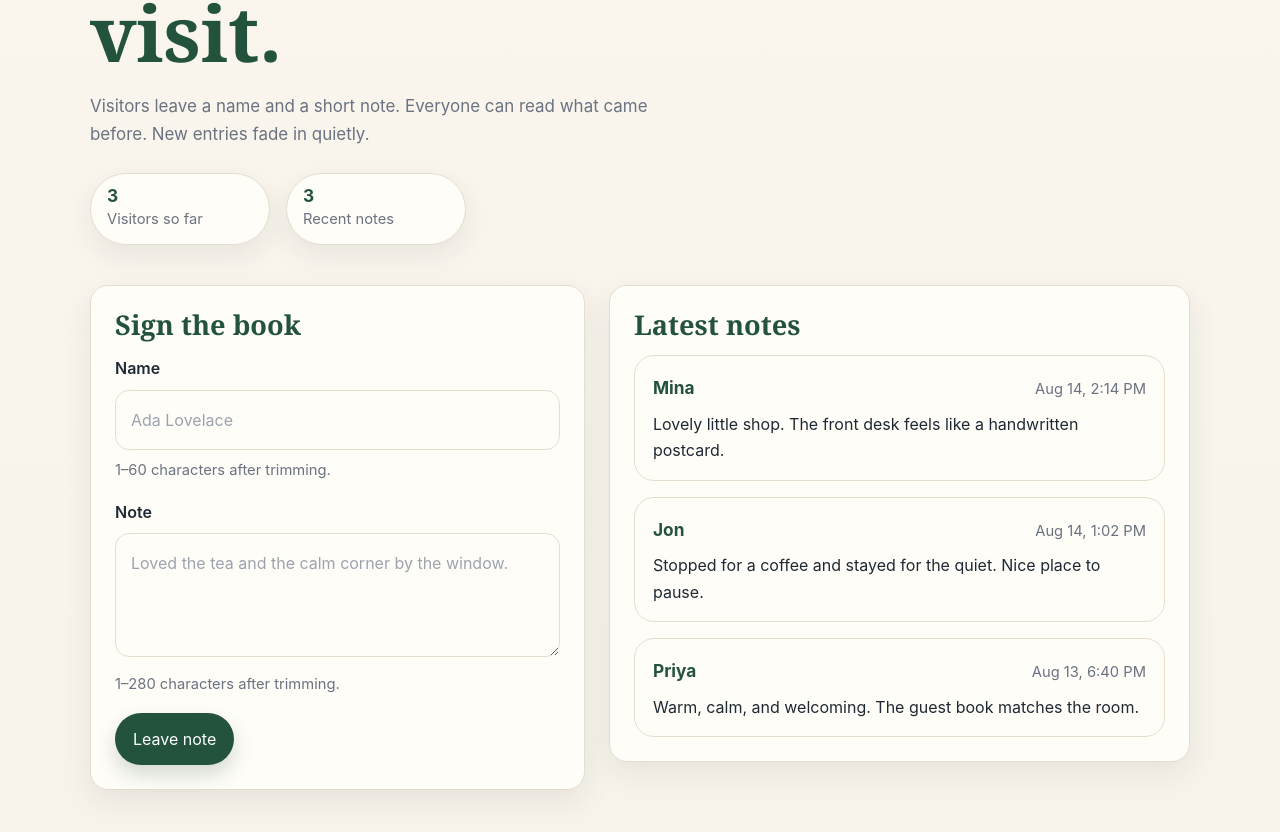
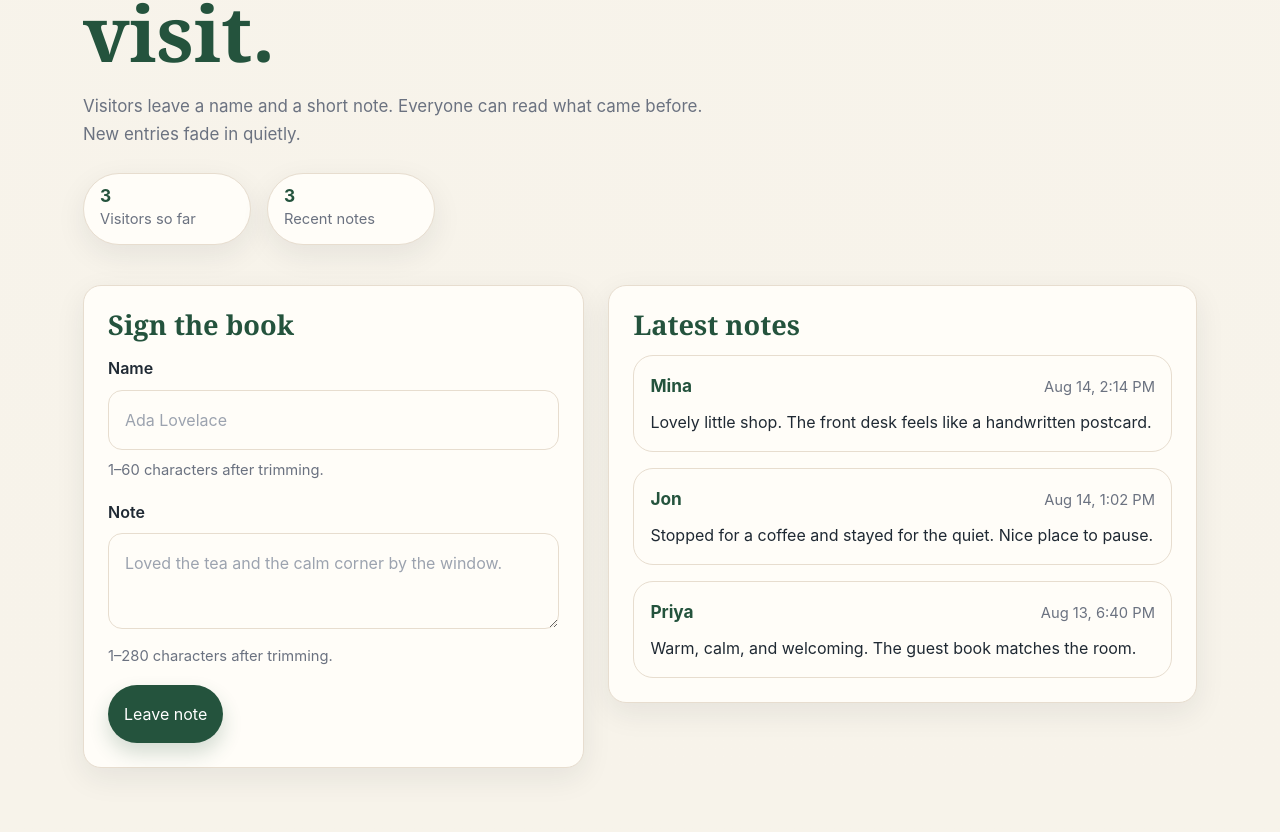
Before and after one commit to ThanhNV121097/project-dd194c58, a Next.js app in the folder code/frontend/: page / in a window 1280 px wide. Shown: the part 348-1180 px from the top of the page. Built offline with nearby package versions, Linux system fonts and the light colour scheme.

Commit message:
fix(ui): remove hardcoded visual values from guest book styles

```diff
--- a/code/frontend/components/GuestBookPage.module.css
+++ b/code/frontend/components/GuestBookPage.module.css
@@ -1,18 +1,18 @@
 .page {
   min-height: 100vh;
   padding: var(--space-12) var(--space-5) var(--space-16);
-  background: linear-gradient(180deg, #fbf7ef 0%, var(--color-bg) 100%);
+  background: linear-gradient(180deg, color-mix(in srgb, var(--color-bg) 96%, var(--color-surface) 4%) 0%, var(--color-bg) 100%);
 }
 
 .shell {
-  width: min(100%, 1100px);
+  width: min(100%, calc(var(--space-16) * 17 + var(--space-7)));
   margin: 0 auto;
 }
 
 .hero {
   display: grid;
   gap: var(--space-4);
-  max-width: 58ch;
+  max-width: calc(var(--space-16) * 9 + var(--space-14));
   margin-bottom: var(--space-10);
 }
 
@@ -48,7 +48,7 @@
 }
 
 .stat {
-  min-width: 180px;
+  min-width: calc(var(--space-16) * 2 + var(--space-10));
   padding: var(--space-3) var(--space-4);
   border: var(--border-width) solid var(--color-border);
   border-radius: var(--radius-full);
@@ -108,7 +108,7 @@
 .field input,
 .field textarea {
   width: 100%;
-  padding: var(--space-4) 15px;
+  padding: var(--space-4) var(--space-4);
   border: var(--border-width) solid var(--color-border);
   border-radius: var(--radius-sm);
   background: var(--color-surface);
@@ -116,7 +116,7 @@
 }
 
 .field textarea {
-  min-height: 124px;
+  min-height: calc(var(--space-16) * 2 - var(--space-8));
   resize: vertical;
 }
 
@@ -127,7 +127,7 @@
 }
 
 .primary {
-  padding: 13px 18px;
+  padding: calc(var(--space-3) + var(--space-1)) var(--space-4);
   border: 0;
   border-radius: var(--radius-full);
   background: var(--color-primary);
@@ -138,17 +138,17 @@
 }
 
 .primary:hover {
-  transform: translateY(-1px);
-  background: #1f4634;
+  transform: translateY(calc(var(--space-1) * -1));
+  background: color-mix(in srgb, var(--color-primary) 92%, black 8%);
 }
 
 .banner {
   margin: var(--space-4) 0 0;
-  padding: var(--space-4) 18px;
-  border: var(--border-width) solid #d8ccb4;
+  padding: var(--space-4) var(--space-4);
+  border: var(--border-width) solid color-mix(in srgb, var(--color-warning) 45%, var(--color-border));
   border-radius: var(--radius-md);
-  background: #FFFAF0;
-  color: #6A5220;
+  background: color-mix(in srgb, var(--color-warning) 16%, var(--color-surface));
+  color: color-mix(in srgb, var(--color-text) 28%, var(--color-warning) 72%);
 }
 
 .feed {
@@ -157,7 +157,7 @@
 }
 
 .card {
-  padding: 18px 18px 16px;
+  padding: var(--space-4) var(--space-4) var(--space-4);
   border: var(--border-width) solid var(--color-border);
   border-radius: var(--radius-lg);
   background: var(--color-surface);
@@ -189,14 +189,14 @@
 }
 
 .notice {
-  width: min(100%, 560px);
+  width: min(100%, calc(var(--space-16) * 8 + var(--space-16)));
   margin: 0 auto;
   padding: var(--space-6);
 }
 
 .noticeMessage {
   margin: 0;
-  color: #6A5220;
+  color: color-mix(in srgb, var(--color-text) 28%, var(--color-warning) 72%);
   font-size: var(--text-sm);
 }
 
```
